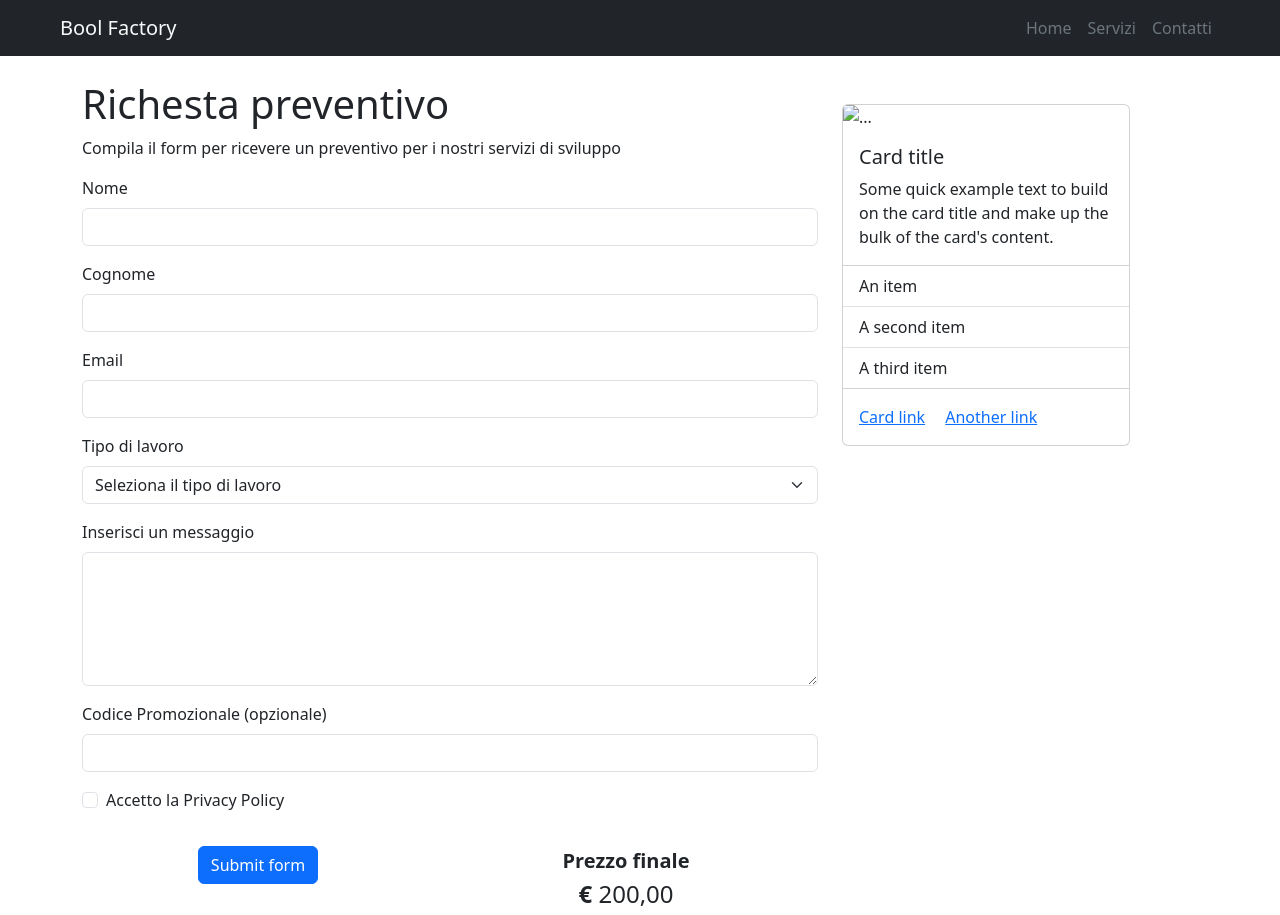
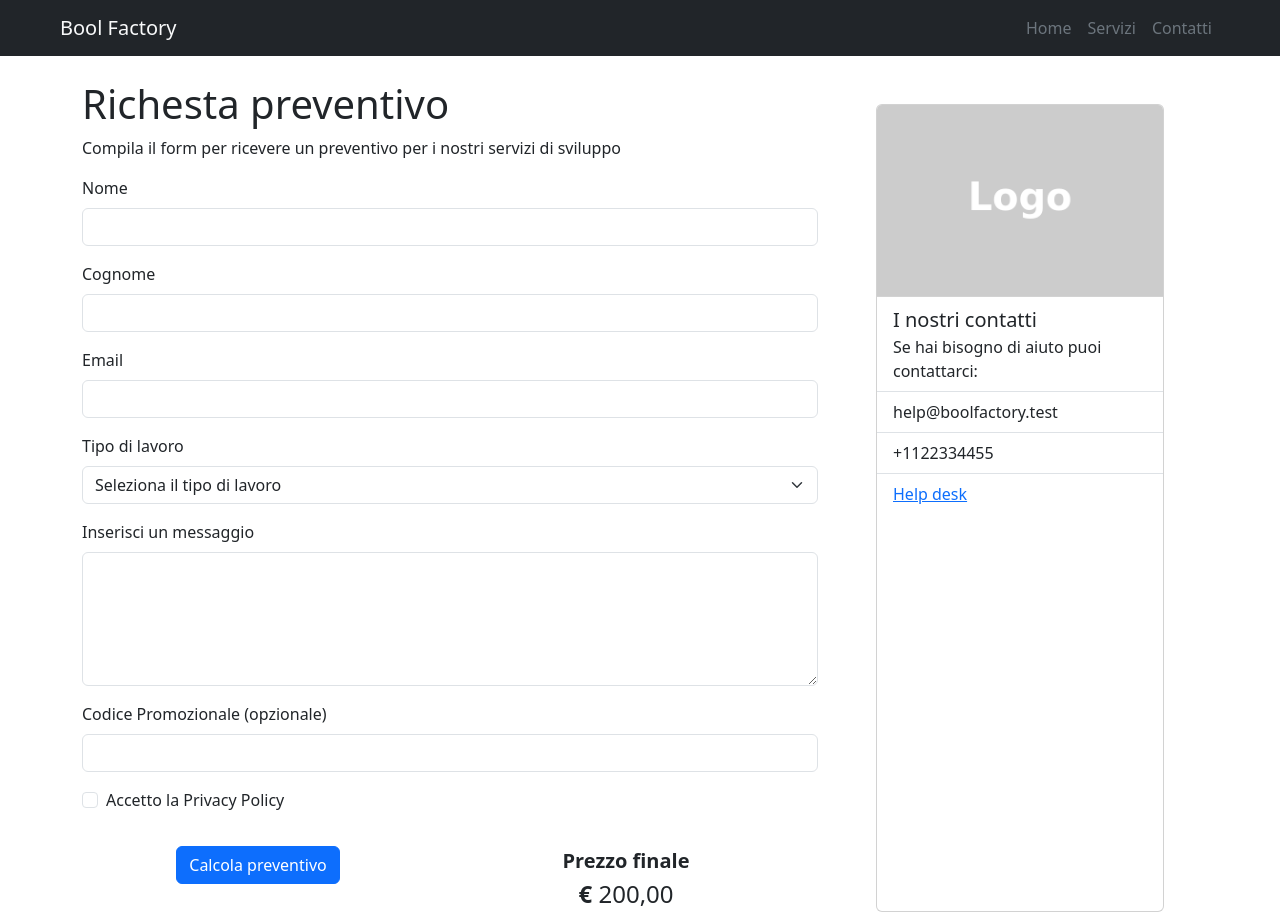
Before and after one commit to MattiaCanopoli/bootstrap-preventivo, a plain HTML site: page index.html in a window 1280 px wide. Shown: the top 915 px of the page. Drawn offline with nearby package versions, Linux system fonts and the light colour scheme.

Commit message:
add: card content

```diff
--- a/index.html
+++ b/index.html
@@ -94,21 +94,22 @@
                         </div>
                     </div>
                     <!-- /form-job selection -->
-
+                    <!-- text-area section -->
                     <div>
                         <label for="form-comments" class="form-label">Inserisci un messaggio</label>
-                        <!-- <input type="text-area" class="form-control" id="form-comments"> -->
-
                         <textarea id="form-comments" class="form-control" rows="5"></textarea>
                     </div>
-
+                    <!-- /text-area section -->
+                    <!-- form-promo code -->
                     <div>
                         <label for="form-promo" class="form-label">Codice Promozionale (opzionale)</label>
                         <input type="text" class="form-control" id="form-promo">
                         <div class="invalid-feedback">
-                            Inserire il nome
+                            Il codice inserito non è valido
                         </div>
                     </div>
+                    <!-- form-promo code -->
+                    <!-- form-privacy checkbox -->
                     <div class="col-12">
                         <div class="form-check">
                             <input class="form-check-input" type="checkbox" value="" id="privacy-check" required>
@@ -120,10 +121,15 @@
                             </div>
                         </div>
                     </div>
-                    <div class="row jusitfy-space-beetween text-center g-3">
+                    <!-- form-privacy checkbox -->
+                    <!-- submit + price row -->
+                    <div class="row text-center g-3">
+                        <!-- submit button -->
                         <div class="col-12 col-lg-6">
-                            <button class="btn btn-primary" type="submit">Submit form</button>
+                            <button class="btn btn-primary" type="submit">Calcola preventivo</button>
                         </div>
+                        <!-- /submit button -->
+                        <!-- price column -->
                         <div class="col-12 col-lg-6">
                             <div>
                                 <strong class="fs-5">Prezzo finale</strong>
@@ -133,31 +139,28 @@
                                 </div>
                             </div>
                         </div>
+                        <!-- price column -->
                     </div>
+                    <!-- /submit + price row -->
                 </form>
 
             </div>
             <!-- /left column with form -->
             <!-- right column with card -->
-            <div class="col-12 col-lg-4 mt-4">
+            <div class="col-12 col-lg-4 mt-4 d-flex justify-content-center">
                 <div class="card" style="width: 18rem;">
-                    <img src="..." class="card-img-top" alt="...">
-                    <div class="card-body">
-                        <h5 class="card-title">Card title</h5>
-                        <p class="card-text">Some quick example text to build on the card title and make up the
-                            bulk
-                            of the card's
-                            content.</p>
-                    </div>
+                    <img src="img/dummy_logo.png" class="card-img-top" alt="immagine con logo">
                     <ul class="list-group list-group-flush">
-                        <li class="list-group-item">An item</li>
-                        <li class="list-group-item">A second item</li>
-                        <li class="list-group-item">A third item</li>
+                        <li class="list-group-item fs-6">
+                            <div class=" fw-medium fs-5">I nostri contatti</div>
+                            <div>Se hai bisogno di aiuto puoi contattarci:</div>
+                        </li>
+                        <li class=" list-group-item">help@boolfactory.test</li>
+                        <li class="list-group-item">+1122334455</li>
+                        <li class="list-group-item">
+                            <a href="#" class="card-link">Help desk</a>
+                        </li>
                     </ul>
-                    <div class="card-body">
-                        <a href="#" class="card-link">Card link</a>
-                        <a href="#" class="card-link">Another link</a>
-                    </div>
                 </div>
             </div>
             <!-- right column with card -->
```
